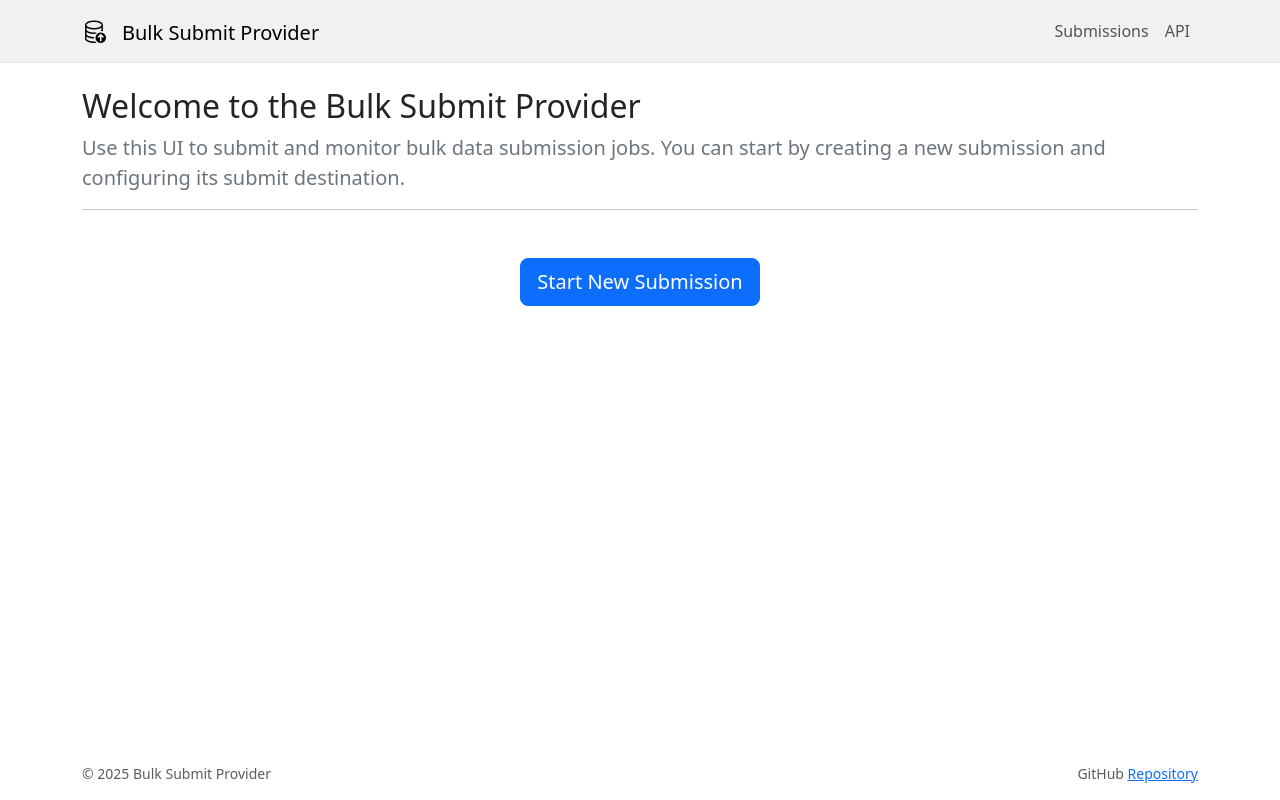
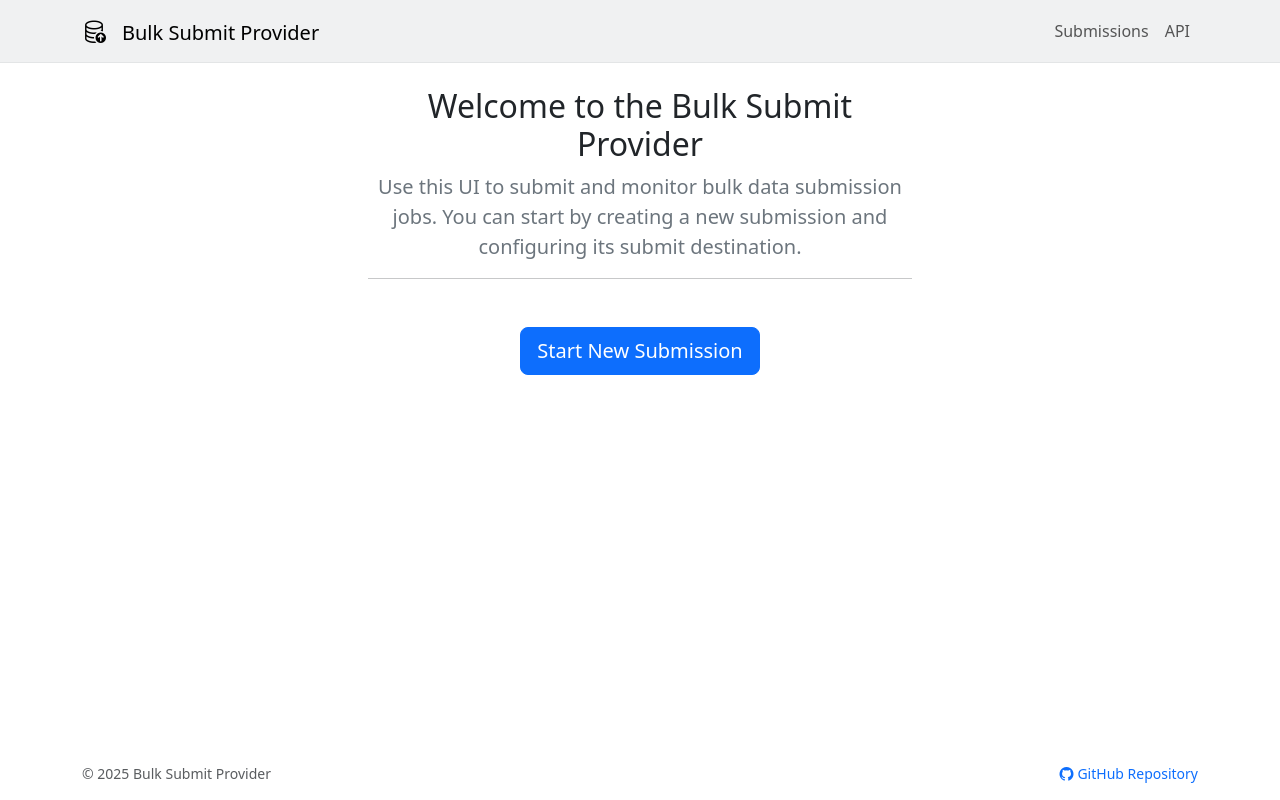
Before and after one commit to smart-on-fhir/bulk-submit-provider, a React (Vite) app in the folder frontend/: page / in a window 1280 px wide. Built offline with nearby package versions, Linux system fonts and the light colour scheme.

Commit message:
UI improvements

```diff
--- a/frontend/index.html
+++ b/frontend/index.html
@@ -4,6 +4,7 @@
     <meta charset="utf-8" />
     <meta name="viewport" content="width=device-width, initial-scale=1.0" />
     <title>Bulk Submit Provider UI</title>
+    <link rel="icon" type="image/svg+xml" href="/database-up.svg" />
     <link href="https://cdn.jsdelivr.net/npm/bootstrap@5.3.3/dist/css/bootstrap.min.css" rel="stylesheet">
     <link href="https://cdn.jsdelivr.net/npm/bootstrap-icons@1.10.5/font/bootstrap-icons.css" rel="stylesheet">
     <script src="https://cdn.jsdelivr.net/npm/bootstrap@5.3.3/dist/js/bootstrap.bundle.min.js"></script>
--- a/frontend/src/components/Docs.tsx
+++ b/frontend/src/components/Docs.tsx
@@ -38,7 +38,7 @@ const MarkdownEmbed = () => {
   }, []);
 
   return (
-    <div className="markdown-container">
+    <div className={ "markdown-container" + (markdown ? '' : ' text-center flex-grow-1 d-flex flex-column justify-content-center align-self-center') }>
       <ReactMarkdown
         // Allow GitHub-flavored markdown (tables, task-lists, strikethrough)
         remarkPlugins={[remarkGfm]}
@@ -74,8 +74,9 @@ const MarkdownEmbed = () => {
             return <code className={className} {...rest}>{children}</code>;
           }
         }}
+
       >
-        {markdown || 'Loading...'}
+        { markdown || 'Loading...' }
       </ReactMarkdown>
     </div>
   );
--- a/frontend/src/components/Home.tsx
+++ b/frontend/src/components/Home.tsx
@@ -2,11 +2,13 @@ import { Link } from "react-router-dom";
 
 export default function Home() {
     return (
-    <div>
+        <div className="text-center flex-grow-1 d-flex flex-column justify-content-center align-self-center" style={{ maxWidth: '34rem' }}>
+            <div className="d-inline-block">
                 <h2>Welcome to the Bulk Submit Provider</h2>
                 <p className="lead text-secondary">
-            Use this UI to submit and monitor bulk data submission jobs. You can
-            start by creating a new submission and configuring its submit destination.
+                    Use this UI to submit and monitor bulk data submission jobs.
+                    You can start by creating a new submission and configuring
+                    its submit destination.
                 </p>
                 <hr/>
                 <div className='text-center my-5'>
@@ -15,5 +17,6 @@ export default function Home() {
                     </Link>
                 </div>
             </div>
+        </div>
     );
 }
--- a/frontend/src/components/Layout.tsx
+++ b/frontend/src/components/Layout.tsx
@@ -28,8 +28,8 @@ export const Layout: React.FC<{ children?: React.ReactNode }> = ({ children }) =
         </nav>
       </header>
 
-      <main className="flex-fill">
-        <div className="container py-4">
+      <main className="flex-fill d-flex flex-column">
+        <div className="container py-4 h-100 d-flex flex-column">
           {children}
         </div>
       </main>
@@ -37,7 +37,11 @@ export const Layout: React.FC<{ children?: React.ReactNode }> = ({ children }) =
       <footer className="text-muted py-3 mt-auto">
         <div className="container d-flex flex-column flex-md-row justify-content-between align-items-center">
           <div className="small">&copy; {new Date().getFullYear()} Bulk Submit Provider</div>
-          <div className="small">GitHub <a href="https://github.com/smart-on-fhir/bulk-submit-provider" target="_blank" rel="noreferrer">Repository</a></div>
+          <div className="small">
+            <a href="https://github.com/smart-on-fhir/bulk-submit-provider" target="_blank" rel="noreferrer" className='text-decoration-none'>
+              <i className="bi bi-github me-1" />GitHub Repository
+            </a>
+          </div>
         </div>
       </footer>
     </div>
--- a/frontend/src/components/sessions/List.tsx
+++ b/frontend/src/components/sessions/List.tsx
@@ -26,7 +26,7 @@ export default function List() {
     }, []);
 
     return (
-        <div>
+        <div className="justify-self-start">
             <div className="row align-items-center">
                 <div className="col">
                     <h1 className="mb-0">Submissions</h1>
```
Also changed, not shown: frontend/public/database-up.svg (added). Lines whose indentation alone changed are shown as unchanged.
